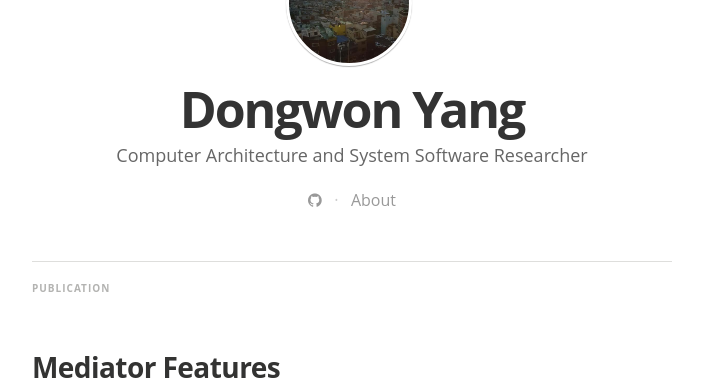
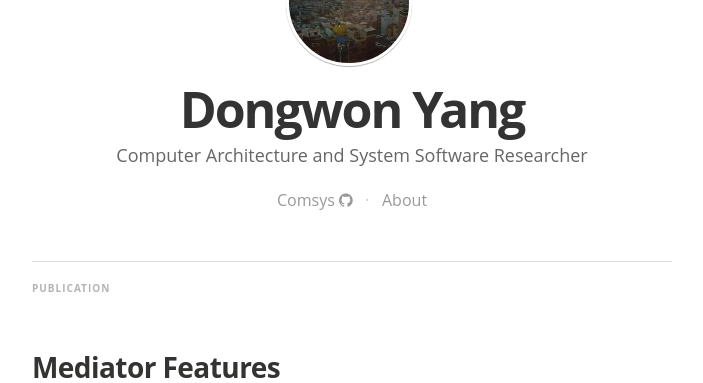
Before and after one commit to yang2919/yang2919.github.io, a Jekyll site: the page built from index.html, in a window 1280 px wide. Shown: the part 450-833 px from the top of the page, without its empty margins (288-991 px from the left). Built offline with Jekyll 4.4.1, drawn with Linux system fonts in a browser that asks for light colours; nearby versions of some CDN libraries; some web fonts are replaced; the list of posts is cut into pages by our own code.

Commit message:
contents update

```diff
--- a/index.html
+++ b/index.html
@@ -15,6 +15,7 @@ layout: default
     <h1 class="blog-title">{{ site.title }}</h1>
     <h2 class="blog-description">{{ site.description }}</h2>
     <div class="custom-links">
+      <a href="https://comsys-lab.github.io">Comsys</a>
       {% for social in site.social %}
         {% if social.url %}
             <a class="icon-{{ social.icon }}" href="{{ social.url }}" {% if social.desc %} title="{{ social.desc }}"{% endif %}">
```
Also changed, not shown: 1 other file.
